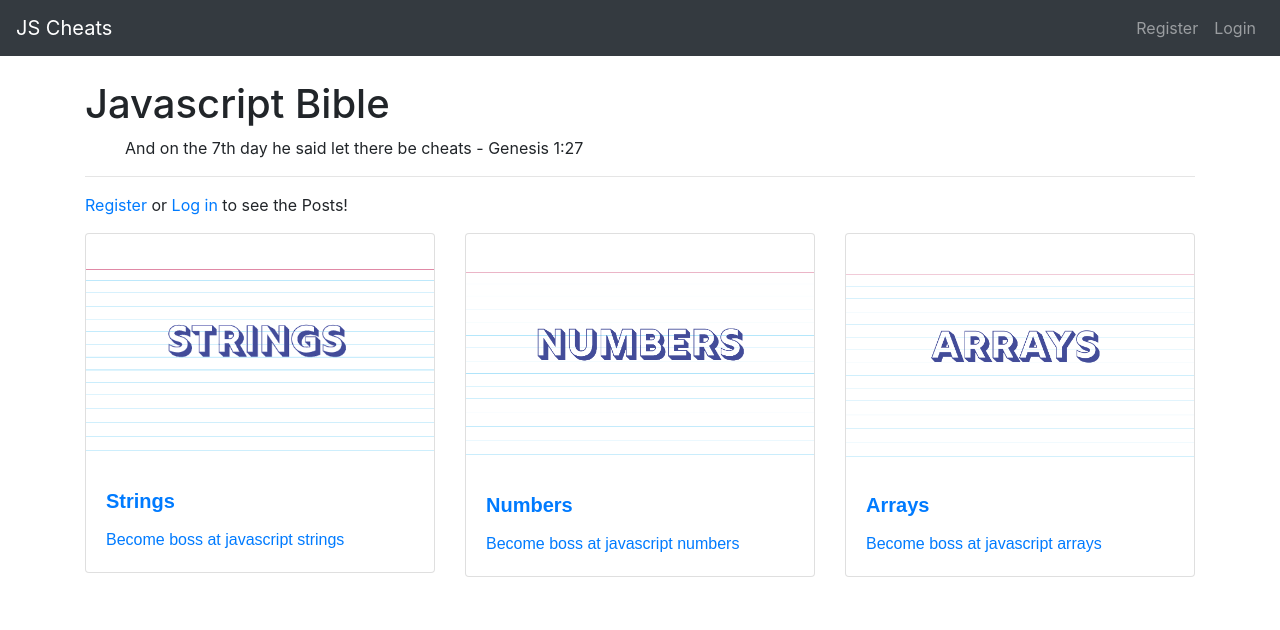
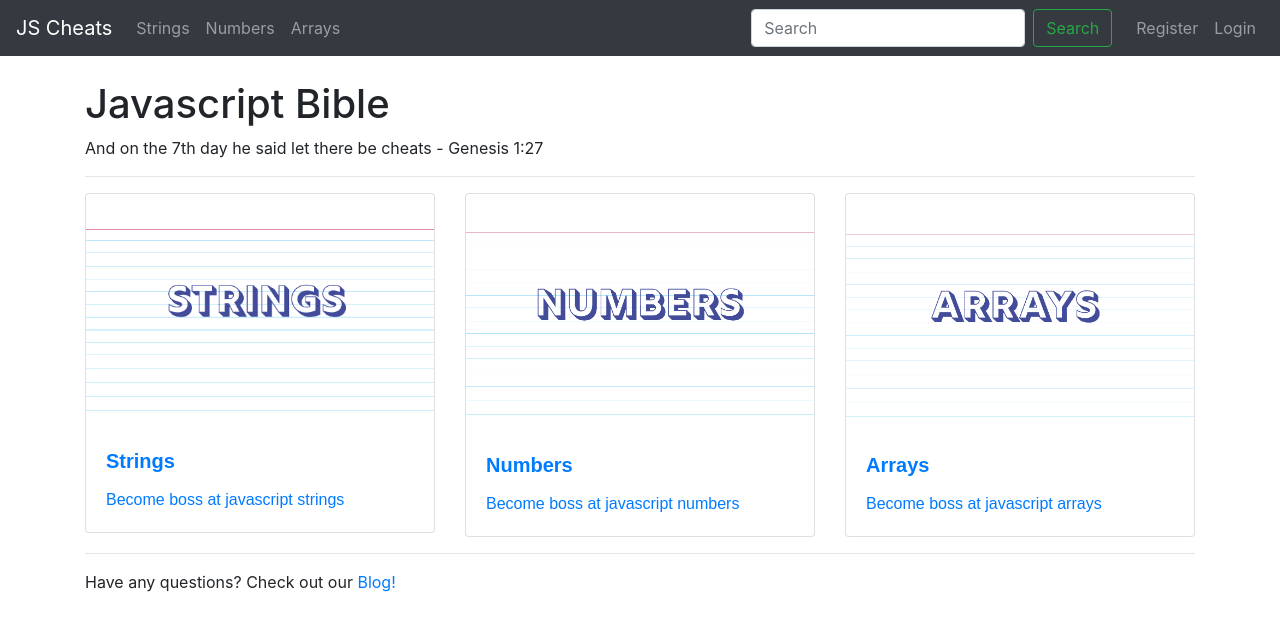
Before and after one commit to jwaltrip/js-cheats, a React (Create React App) app: page / in a window 1280 px wide. Shown: the top 630 px of the page. Built offline with nearby package versions, Linux system fonts and the light colour scheme; a web font is replaced by a local one.

Commit message:
updated authentication to only apply to access to the blog

```diff
--- a/package.json
+++ b/package.json
@@ -20,6 +20,7 @@
     "prop-types": "^15.6.2",
     "react": "^16.6.3",
     "react-dom": "^16.6.3",
+    "react-gist": "^1.2.1",
     "react-redux": "^5.1.1",
     "react-router-dom": "^4.3.1",
     "react-scripts": "2.1.1",
--- a/src/App.js
+++ b/src/App.js
@@ -24,7 +24,7 @@ class App extends Component {
             <Route exact path="/" component={ Home } />
             <Route exact path="/register" component={ Register } />
             <Route exact path="/login" component={ Login } />
-            <Route exact path="/posts" component={ PostContainer } />
+            <Route exact path="/blog" component={ PostContainer } />
             <Route path="/strings" component={ StringPage } />
             <Route path="/arrays" component={ ArrayPage } />
             <Route path="/numbers" component={ NumberPage } />
--- a/src/components/ArrayPage/sub-pages/ArrPush.js
+++ b/src/components/ArrayPage/sub-pages/ArrPush.js
@@ -1,5 +1,6 @@
 import React from 'react';
 import "./sub-pages.css";
+import Gist from 'react-gist';
 // import PropTypes from 'prop-types';
 
 class ArrPush extends React.Component {
@@ -13,7 +14,8 @@ class ArrPush extends React.Component {
         <p className="subtext">Returns the new array length.</p>
         <p className="subtext">Mutates the original array.</p>
         <div className="sublabel">Syntax:</div>
-        <p className="subtext">array.push(item1, item2, ..., itemX)</p>
+        {/*<p className="subtext">array.push(item1, item2, ..., itemX)</p>*/}
+        <Gist id="ca6de64511349a6452f3ee09ef0e1c16" style={{ width: 500 }} />
         <div className="sublabel">Example:</div>
         <div className="example">
           <iframe height="425px" width="100%" src="https://repl.it/@sarahcheatham/push-example?lite=true" scrolling="no" frameborder="no" allowtransparency="true" allowfullscreen="true" sandbox="allow-forms allow-pointer-lock allow-popups allow-same-origin allow-scripts allow-modals"></iframe>
--- a/src/components/Home/Home.js
+++ b/src/components/Home/Home.js
@@ -7,15 +7,14 @@ import { Row, Col } from 'reactstrap';
 
 const Home = (props) => {
   const loggedOutContent = <p><Link to="/register">Register</Link> or <Link to="/login">Log in</Link> to see the Posts!</p>;
-  const loggedInContent = <p>Have any questions? Check out our <Link to="/posts">Blog!</Link></p>;
+  const loggedInContent = <p>Have any questions? Check out our <Link to="/blog">Blog!</Link></p>;
 
   return (
     <div className="container">
       <h1>Javascript Bible</h1>
-      <ul> And on the 7th day he said let there be cheats - Genesis 1:27 </ul>
+      <p> And on the 7th day he said let there be cheats - Genesis 1:27 </p>
 
       <hr/>
-      {props.auth.isAuthenticated ? loggedInContent : loggedOutContent}
       <Row>
         <Col xs={12} md={4}>
           <Link to="/strings/overview">
@@ -33,6 +32,8 @@ const Home = (props) => {
           </Link>
         </Col>
       </Row>
+      <hr/>
+      {loggedInContent}
     </div>
   );
 };
--- a/src/components/Post/PostContainer.js
+++ b/src/components/Post/PostContainer.js
@@ -1,7 +1,7 @@
 import React, {Component} from 'react';
 import PropTypes from 'prop-types';
 import { connect } from 'react-redux';
-import { withRouter } from 'react-router-dom';
+import { withRouter, Link } from 'react-router-dom';
 import { fetchPosts, deletePost, createPost } from "../../actions/postActions";
 
 import { Container, Row, Col } from 'reactstrap';
@@ -12,23 +12,22 @@ import PostList from './PostList';
 class PostContainer extends Component {
   componentWillMount() {
     // if user is not authenticated, then redirect them to homepage
-    if (!this.props.auth.isAuthenticated) {
-      this.props.history.push('/');
-    }
+    if (this.props.auth.isAuthenticated) {
+      // this.props.history.push('/');
       // call redux action fetchPosts()
       this.props.fetchPosts();
+    }
   }
 
   componentWillReceiveProps(nextProps) {
     // if user is not authenticated, then redirect them to homepage
     if (!nextProps.auth.isAuthenticated) {
-      this.props.history.push('/');
+      // this.props.history.push('/');
     }
   }
 
   render() {
-    return (
-      <Container>
+    const blogAuth = (
       <Row>
         <Col xs={6}>
           <PostForm
@@ -42,6 +41,19 @@ class PostContainer extends Component {
           />
         </Col>
       </Row>
+    );
+
+    const blogNoAuth = (
+      <div>
+        <h1>Blog</h1>
+        <hr />
+        <p>Please <Link to="/register">Register</Link> an account and <Link to="/login">Log in</Link> to see our blog</p>
+      </div>
+    );
+
+    return (
+      <Container>
+        {this.props.auth.isAuthenticated ? blogAuth : blogNoAuth}
       </Container>
     );
   }
--- a/src/components/TopNavbar/TopNavbar.js
+++ b/src/components/TopNavbar/TopNavbar.js
@@ -34,11 +34,23 @@ class TopNavbar extends Component {
   render() {
     const { isAuthenticated, user } = this.props.auth;
 
-    const leftNavLinks = [
+    const leftNavLinksAuth = [
       <NavItem key='topnav-left-1'>
-        <NavLink tag={Link} to="/posts">Blog</NavLink>
+        <NavLink tag={Link} to="/blog">Blog</NavLink>
       </NavItem>,
       <span key='topnav-sep' style={{ margin: 'auto 5px auto 5px', color: 'rgba(255,255,255,.3)' }}>|</span>,
+      <NavItem key='topnav-left-2'>
+        <NavLink tag={Link} to="/strings/overview">Strings</NavLink>
+      </NavItem>,
+      <NavItem key='topnav-left-3'>
+        <NavLink tag={Link} to="/numbers/overview">Numbers</NavLink>
+      </NavItem>,
+      <NavItem key='topnav-left-4'>
+        <NavLink tag={Link} to="/arrays/overview">Arrays</NavLink>
+      </NavItem>,
+    ];
+
+    const leftNavLinksNoAuth = [
       <NavItem key='topnav-left-2'>
         <NavLink tag={Link} to="/strings/overview">Strings</NavLink>
       </NavItem>,
@@ -77,7 +89,11 @@ class TopNavbar extends Component {
       </ul>
     ];
 
-    const guestLinks = (
+    const guestLinks = [
+      <form key='auth-1' className="form-inline my-2 my-lg-0">
+        <input className="form-control mr-sm-2" type="search" placeholder="Search" aria-label="Search"/>
+        <button className="btn btn-outline-success my-2 my-sm-0 mr-3" type="submit">Search</button>
+      </form>,
       <ul className="navbar-nav">
         <NavItem>
           <NavLink tag={Link} to="/register">Register</NavLink>
@@ -86,13 +102,13 @@ class TopNavbar extends Component {
           <NavLink tag={Link} to="/login">Login</NavLink>
         </NavItem>
       </ul>
-    );
+    ];
 
     return (
       <Navbar color='dark' dark expand='lg' className="mb-4">
         <NavbarBrand tag={Link} to="/">JS Cheats</NavbarBrand>
         <Nav className="mr-auto left-navbar-links" navbar>
-          {isAuthenticated ? leftNavLinks: null}
+          {isAuthenticated ? leftNavLinksAuth: leftNavLinksNoAuth}
         </Nav>
         <NavbarToggler onClick={this.toggle} />
         <Collapse isOpen={this.state.isOpen} navbar>
```
Also changed, not shown: 1 other file (tests, documents, lock files or other folders). Lines whose indentation alone changed are shown as unchanged.
